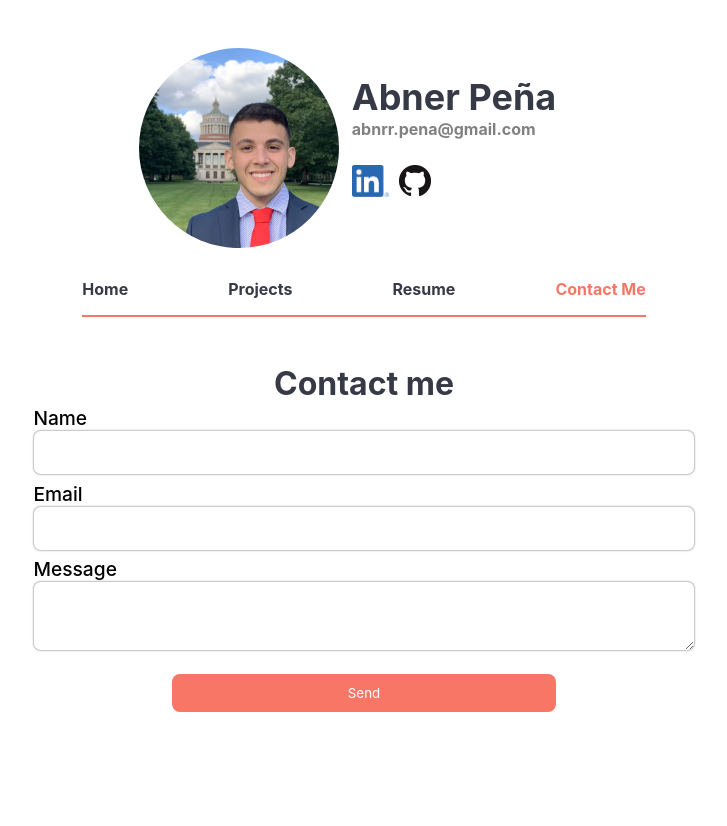
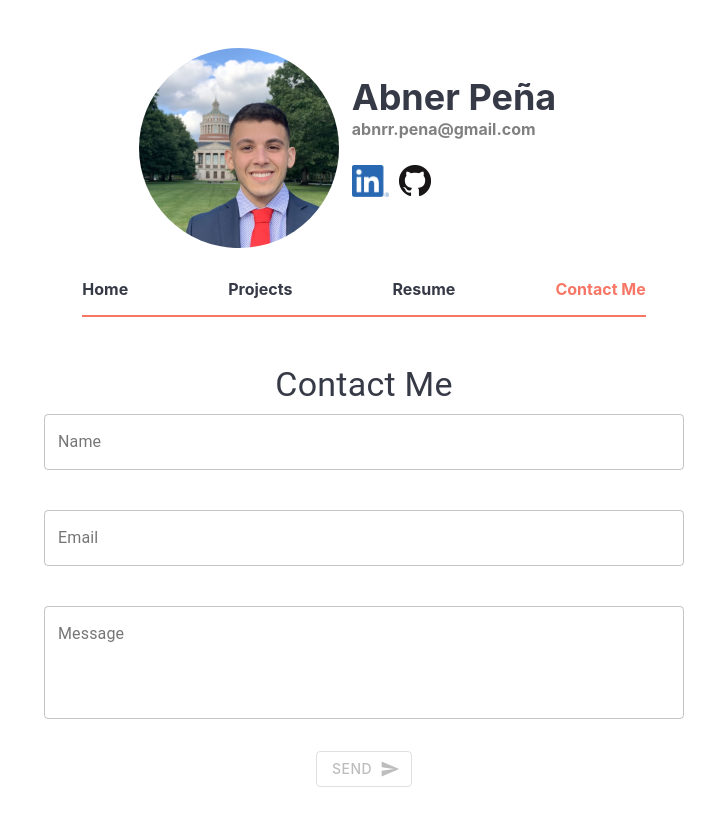
Before and after one commit to AbnerP/portfolio, a React (Create React App) app: page /contactMe in a window 1280 px wide. Shown: the top 826 px of the page, without its empty margins (276-1003 px from the left). Built offline with nearby package versions, Linux system fonts and the light colour scheme.

Commit message:
Contact Me Redesign

```diff
--- a/src/App.js
+++ b/src/App.js
@@ -7,10 +7,19 @@ import Projects from "./components/Projects/Projects";
 import Resume from "./components/Resume/Resume";
 import Header from "./components/Header/Header";
 import Links from "./components/Header/Links";
-
+import { createTheme, ThemeProvider } from "@material-ui/core";
+const theme = createTheme({
+  palette: {
+    primary: {
+      main: "#F87666",
+    }
+  }
+});
 function App() {
   return (
     <div className="app">
+      <ThemeProvider theme={theme}>
+
       <Header />
       <Links />
       <div className="app__container app__body">
@@ -24,6 +33,7 @@ function App() {
           </Routes>
         </BrowserRouter>
       </div>
+      </ThemeProvider>
     </div>
   );
 }
--- a/src/components/ContactMe/ContactMe.css
+++ b/src/components/ContactMe/ContactMe.css
@@ -1,66 +1,9 @@
+.contactMe{
+    margin-bottom: 2rem;
+}
 .contactMe__form{
     width: 50vw;
     display: flex;
     flex-direction: column;
     align-items: center;
 }
-
-.contactMe_Greeting{
-    text-align: center;
-}
-
-.contactMe__nameEmailContainer{
-    width: 100%;
-    display: flex;
-    justify-content: space-between;
-
-}
-
-.contactMe__formGroup{
-    margin: .2rem;
-}
-
-.contactMe__input--name{
-    width: 20%;
-}
-
-label{
-    font-weight: 500;
-    font-size:1.2rem;
-    color: var(--accent--color);
-}
-
-.contactMe__input{
-    transition: .3s ease;
-    box-shadow: 0px 0px 2px 0 rgba(0, 0, 0, .2);
-    width:50vw;
-    font-size: 1.2rem;
-    padding: .5em;
-    color: var(--text-color);
-    outline: none;
-    border: 1px solid rgba(0, 0, 0, 0.2);
-    border-radius: .5rem;
-}
-
-.contactMe__input:focus{
-    background-color: rgba(0, 0, 0, 0.01);
-    border: 1px solid var(--accent-color);
-    transition: .3s ease;
-}
-
-.contactMe_submitBTN{
-    transition: .3s ease;
-    margin-top: 1rem;
-    width: 30vw;
-    padding: .7rem 0;
-    border: none;
-    color: white;
-    border-radius: .5rem;
-    background-color: var(--accent-color);
-}
-
-.contactMe_submitBTN:active{
-    transition: .3s ease;
-    padding: .7rem 0;
-    filter: brightness(85%);
-}
--- a/src/components/ContactMe/ContactMe.js
+++ b/src/components/ContactMe/ContactMe.js
@@ -1,13 +1,40 @@
+import { Button, makeStyles, TextField, Typography } from "@material-ui/core";
+import Send from '@material-ui/icons/Send';
 import emailjs from "emailjs-com";
-import React, { useState } from "react";
+import React, { useEffect, useState } from "react";
 import toast, { Toaster } from "react-hot-toast";
 import "./ContactMe.css";
+import { emailErrorToMessage, validateEmail, validateMessage, validateName } from "./contactMeValidators.js";
+
+const useStyles = makeStyles((theme) => {
+  return {
+    input: {
+      margin: theme.spacing(1),
+    }
+  };
+});
+
+
 
 function ContactMe() {
+  const classes = useStyles();
   const sentToast = () => toast("Email sent!");
+
   const [name, setName] = useState("");
   const [email, setEmail] = useState("");
   const [message, setMessage] = useState("");
+
+  const [nameError,setNameError] = useState(false);
+  const [emailError,setEmailError] = useState(0);
+  const [messageError,setMessageError] = useState(false);
+
+  const [nameClicked,setNameClicked] = useState(false);
+  const [messageClicked,setMessageClicked] = useState(false);
+
+  const [messageModified,setMessageModified] = useState(false);
+
+  const [valid,setValid] = useState(false);
+
   const sendEmail = (e) => {
     e.preventDefault();
     emailjs
@@ -17,7 +44,7 @@ function ContactMe() {
         e.target,
         "user_8xZpmuiB4SUXtsvmtYq2y"
       )
-      .then((res) => {
+      .then(() => {
         clearForm();
         sentToast();
       })
@@ -28,48 +55,111 @@ function ContactMe() {
     setEmail("");
     setName("");
     setMessage("");
+
+    setNameError(false);
+    setEmailError(0);
+    setMessageError(false);
+
+    setNameClicked(false);
+    setMessageClicked(false);
+    setMessageModified(false);
+
+    setValid(false);
   };
+
+  useEffect(()=>{
+    setNameError(validateName(name));
+  },[name]);
+
+  useEffect(()=>{
+    setEmailError(validateEmail(email));
+  },[email]);
+
+  useEffect(()=>{
+    setMessageError(validateMessage(message));
+  },[message]);
+
+  useEffect(()=>{
+    if(!nameError && !messageError && emailError === 0 && nameClicked && messageClicked && messageModified) {
+      setValid(true);
+    }else{
+      setValid(false);
+    }
+  },[nameError,emailError,messageError,nameClicked,messageClicked,messageModified])
+
+  useEffect(()=>{
+    setNameError(false);
+    setEmailError(0);
+    setMessageError(false);
+    setValid(false);
+  },[])
+
+
 
   return (
     <div className="contactMe">
-      <h1 className="contactMe_Greeting">Contact me</h1>
+      <Typography variant="h4" component="h2" align="center" >Contact Me</Typography>
       <form className="contactMe__form" onSubmit={sendEmail}>
-        <div className="contactMe__formGroup">
-          <label htmlFor="name">Name</label>
-          <input
-            className="contactMe__input"
-            type="text"
+          <TextField
+          onClick={() => setNameClicked(true)}
+          onBlur={(e) => {
+            setNameError(!(e.target.value.length > 0));
+          }}
+          onChange={(e) => setName(e.target.value)}
+          className={classes.input}
+          label="Name"
+          variant="outlined"
+          color="primary"
           id="name"
           name="name"
           value={name}
-            onChange={(e) => setName(e.target.value)}
+          fullWidth
+          error={nameError}
+          helperText={nameError ? 'Name is required' : ' '}
           />
-        </div>
-        <div className="contactMe__formGroup">
-          <label htmlFor="email">Email</label>
-          <input
-            className="contactMe__input"
-            type="text"
+
+          <TextField
+          onBlur={(e) => setEmailError(validateEmail(e.target.value))}
+          onChange={(e) => {setEmail(e.target.value)}}
+          className={classes.input}
+          label="Email"
+          variant="outlined"
+          color="primary"
           name="email"
           id="email"
           value={email}
-            onChange={(e) => setEmail(e.target.value)}
+          fullWidth
+          error={emailError === 0 ? false : true}
+          helperText={emailErrorToMessage(emailError)}
            />
-        </div>
-        <div className="contactMe__formGroup">
-          <label htmlFor="message">Message</label>
-          <textarea
-            className="contactMe__input"
-            type="text"
+
+          <TextField
+          onFocus={() => setMessageClicked(true)}
+          onBlur={(e) => {
+            setMessageError(validateMessage(e.target.value));
+          }}
+          onChange={(e) => {
+            setMessage(e.target.value);
+            setMessageModified(true)
+          }}
+          className={classes.input}
+          label="Message"
+          variant="outlined"
+          color="primary"
           id="message"
           name="message"
           value={message}
-            onChange={(e) => setMessage(e.target.value)}
+          fullWidth
+          multiline
+          rows={4}
+          error={messageError}
+          helperText={messageError  ? 'A message is required' : ' '}
           />
-        </div>
-        <button className="contactMe_submitBTN" type="submit">
+
+        <Button variant="outlined" color="primary" type="submit" disabled={!valid} endIcon={<Send />} disableElevation className={classes.button}>
           Send
-        </button>
+        </Button>
+
       </form>
       <Toaster
         toastOptions={{
--- /dev/null
+++ b/src/components/ContactMe/contactMeValidators.js
@@ -0,0 +1,23 @@
+const validateName = (text) => {
+    return text.length >= 1 ? false : true;
+};
+
+const emailRegex = /^(([^<>()[\]\\.,;:\s@"]+(\.[^<>()[\]\\.,;:\s@"]+)*)|(".+"))@((\[[0-9]{1,3}\.[0-9]{1,3}\.[0-9]{1,3}\.[0-9]{1,3}\])|(([a-zA-Z\-0-9]+\.)+[a-zA-Z]{2,}))$/;;
+
+const validateEmail = (text) => {
+    if(text.length === 0) return 1;
+    if(!(text.toLowerCase().match(emailRegex))) return 2;
+    return 0;
+};
+
+const validateMessage = (text) => {
+    return text.length >= 1 ? false : true;
+};
+
+const emailErrorToMessage = (num) => {
+    if(num === 1) return 'Email is required';
+    if(num === 2) return 'Email address is invalid';
+    return ' ';
+}
+
+export {validateEmail,validateName,validateMessage,emailErrorToMessage};
```
Lines whose indentation alone changed are shown as unchanged.
